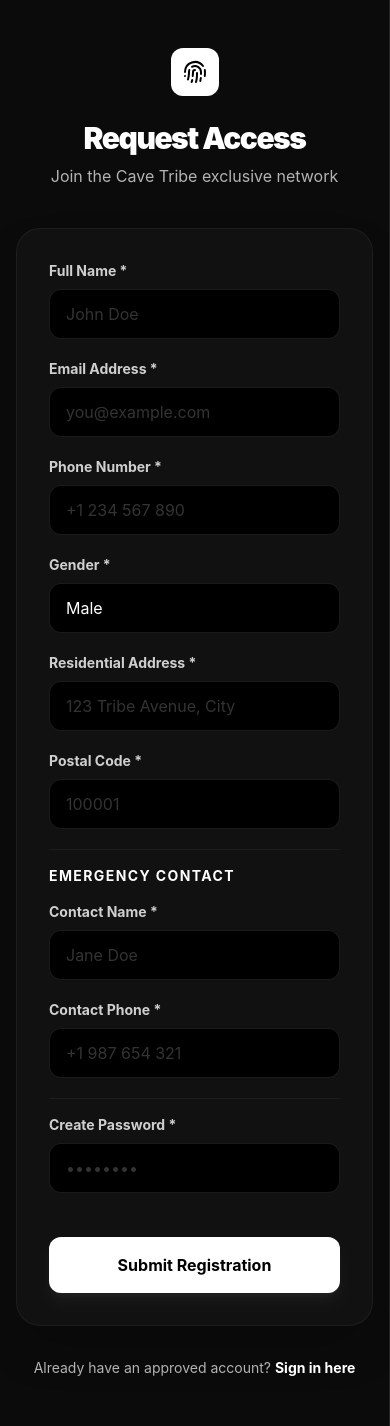
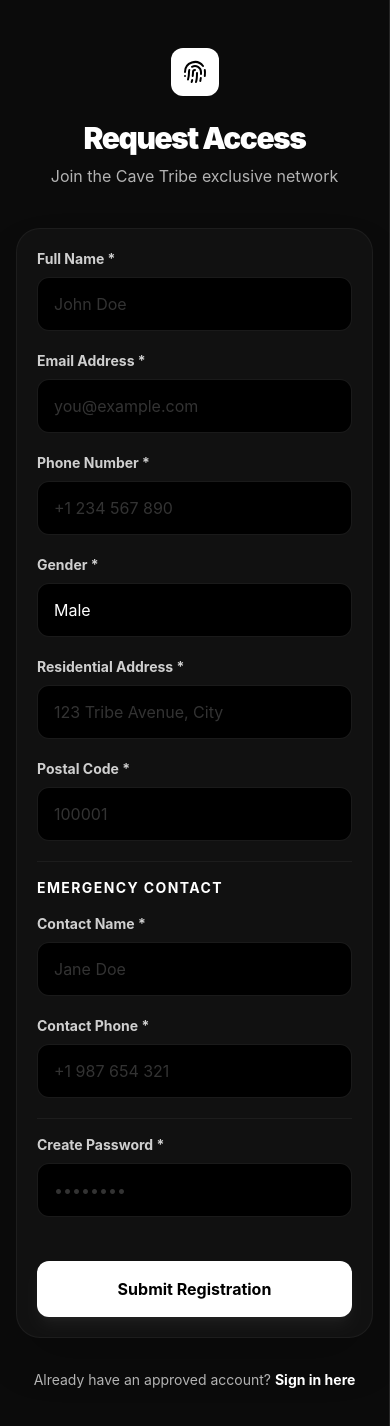
Before and after one commit to Ezekd0/TRIBE-ATD, a React (Vite) app: page /register in a window 390 px wide. Shown: the top 1426 px of the page. Built offline with nearby package versions, Linux system fonts and the light colour scheme; no server answers.

Commit message:
design: make auth forms and inputs spacious, legible, and auto-zoom-free on mobile viewports

```diff
--- a/src/layouts/AuthLayout.tsx
+++ b/src/layouts/AuthLayout.tsx
@@ -21,7 +21,7 @@ const AuthLayout: React.FC = () => {
     <div className="min-h-screen bg-background flex">
       {/* Left side - Form */}
       <div className="flex-1 flex flex-col justify-center py-12 px-4 sm:px-6 lg:flex-none lg:px-20 xl:px-24 border-r border-border">
-        <div className="mx-auto w-full max-w-sm lg:w-96">
+        <div className="mx-auto w-full max-w-md lg:w-[480px]">
           <Outlet />
         </div>
       </div>
--- a/src/pages/Login.tsx
+++ b/src/pages/Login.tsx
@@ -75,7 +75,7 @@ const Login: React.FC<LoginProps> = ({ isAdminLogin = false }) => {
         </p>
       </div>
 
-      <form onSubmit={handleSubmit} className="space-y-6 bg-[#111] p-8 rounded-3xl border border-white/5 shadow-2xl">
+      <form onSubmit={handleSubmit} className="space-y-6 bg-[#111] p-5 sm:p-8 rounded-3xl border border-white/5 shadow-2xl">
 
         {error && (
           <div className="bg-red-500/10 border border-red-500/20 text-red-400 p-4 rounded-xl flex items-start text-sm">
@@ -89,7 +89,7 @@ const Login: React.FC<LoginProps> = ({ isAdminLogin = false }) => {
           <input
             type="email"
             required
-            className="w-full bg-black border border-white/10 rounded-xl px-4 py-3 focus:outline-none focus:ring-2 focus:ring-white/20 transition-all placeholder-white/20"
+            className="w-full bg-black border border-white/10 rounded-xl px-4 py-3.5 sm:py-3 text-base sm:text-sm focus:outline-none focus:ring-2 focus:ring-white/20 transition-all placeholder-white/20"
             placeholder="you@example.com"
             value={email}
             onChange={(e) => setEmail(e.target.value)}
@@ -101,7 +101,7 @@ const Login: React.FC<LoginProps> = ({ isAdminLogin = false }) => {
           <input
             type="password"
             required
-            className="w-full bg-black border border-white/10 rounded-xl px-4 py-3 focus:outline-none focus:ring-2 focus:ring-white/20 transition-all placeholder-white/20"
+            className="w-full bg-black border border-white/10 rounded-xl px-4 py-3.5 sm:py-3 text-base sm:text-sm focus:outline-none focus:ring-2 focus:ring-white/20 transition-all placeholder-white/20"
             placeholder="••••••••"
             value={password}
             onChange={(e) => setPassword(e.target.value)}
--- a/src/pages/Register.tsx
+++ b/src/pages/Register.tsx
@@ -120,7 +120,7 @@ const Register: React.FC = () => {
         <p className="text-secondary">Join the Cave Tribe exclusive network</p>
       </div>
 
-      <form onSubmit={handleSubmit} className="space-y-5 bg-[#111] p-8 rounded-3xl border border-white/5 shadow-2xl">
+      <form onSubmit={handleSubmit} className="space-y-5 bg-[#111] p-5 sm:p-8 rounded-3xl border border-white/5 shadow-2xl">
         {error && (
           <div className="bg-red-500/10 border border-red-500/20 text-red-400 p-4 rounded-xl text-sm">
             {error}
@@ -133,7 +133,7 @@ const Register: React.FC = () => {
               type="text"
               name="fullName"
               required
-              className="w-full bg-black border border-white/10 rounded-xl px-4 py-3 focus:outline-none focus:ring-2 focus:ring-white/20 transition-all placeholder-white/20"
+              className="w-full bg-black border border-white/10 rounded-xl px-4 py-3.5 sm:py-3 text-base sm:text-sm focus:outline-none focus:ring-2 focus:ring-white/20 transition-all placeholder-white/20"
               placeholder="John Doe"
               value={formData.fullName}
               onChange={handleChange}
@@ -145,7 +145,7 @@ const Register: React.FC = () => {
               type="email"
               name="email"
               required
-              className="w-full bg-black border border-white/10 rounded-xl px-4 py-3 focus:outline-none focus:ring-2 focus:ring-white/20 transition-all placeholder-white/20"
+              className="w-full bg-black border border-white/10 rounded-xl px-4 py-3.5 sm:py-3 text-base sm:text-sm focus:outline-none focus:ring-2 focus:ring-white/20 transition-all placeholder-white/20"
               placeholder="you@example.com"
               value={formData.email}
               onChange={handleChange}
@@ -160,7 +160,7 @@ const Register: React.FC = () => {
               type="tel"
               name="phone"
               required
-              className="w-full bg-black border border-white/10 rounded-xl px-4 py-3 focus:outline-none focus:ring-2 focus:ring-white/20 transition-all placeholder-white/20"
+              className="w-full bg-black border border-white/10 rounded-xl px-4 py-3.5 sm:py-3 text-base sm:text-sm focus:outline-none focus:ring-2 focus:ring-white/20 transition-all placeholder-white/20"
               placeholder="+1 234 567 890"
               value={formData.phone}
               onChange={handleChange}
@@ -171,7 +171,7 @@ const Register: React.FC = () => {
             <select
               name="gender"
               required
-              className="w-full bg-black border border-white/10 rounded-xl px-4 py-3 focus:outline-none focus:ring-2 focus:ring-white/20 transition-all appearance-none"
+              className="w-full bg-black border border-white/10 rounded-xl px-4 py-3.5 sm:py-3 text-base sm:text-sm focus:outline-none focus:ring-2 focus:ring-white/20 transition-all appearance-none"
               value={formData.gender}
               onChange={handleChange}
             >
@@ -189,7 +189,7 @@ const Register: React.FC = () => {
               type="text"
               name="address"
               required
-              className="w-full bg-black border border-white/10 rounded-xl px-4 py-3 focus:outline-none focus:ring-2 focus:ring-white/20 transition-all placeholder-white/20"
+              className="w-full bg-black border border-white/10 rounded-xl px-4 py-3.5 sm:py-3 text-base sm:text-sm focus:outline-none focus:ring-2 focus:ring-white/20 transition-all placeholder-white/20"
               placeholder="123 Tribe Avenue, City"
               value={formData.address}
               onChange={handleChange}
@@ -201,7 +201,7 @@ const Register: React.FC = () => {
               type="text"
               name="postalCode"
               required
-              className="w-full bg-black border border-white/10 rounded-xl px-4 py-3 focus:outline-none focus:ring-2 focus:ring-white/20 transition-all placeholder-white/20"
+              className="w-full bg-black border border-white/10 rounded-xl px-4 py-3.5 sm:py-3 text-base sm:text-sm focus:outline-none focus:ring-2 focus:ring-white/20 transition-all placeholder-white/20"
               placeholder="100001"
               value={(formData as any).postalCode || ''}
               onChange={handleChange}
@@ -218,7 +218,7 @@ const Register: React.FC = () => {
                 type="text"
                 name="emergencyName"
                 required
-                className="w-full bg-black border border-white/10 rounded-xl px-4 py-3 focus:outline-none focus:ring-2 focus:ring-white/20 transition-all placeholder-white/20"
+                className="w-full bg-black border border-white/10 rounded-xl px-4 py-3.5 sm:py-3 text-base sm:text-sm focus:outline-none focus:ring-2 focus:ring-white/20 transition-all placeholder-white/20"
                 placeholder="Jane Doe"
                 value={formData.emergencyName}
                 onChange={handleChange}
@@ -230,7 +230,7 @@ const Register: React.FC = () => {
                 type="tel"
                 name="emergencyPhone"
                 required
-                className="w-full bg-black border border-white/10 rounded-xl px-4 py-3 focus:outline-none focus:ring-2 focus:ring-white/20 transition-all placeholder-white/20"
+                className="w-full bg-black border border-white/10 rounded-xl px-4 py-3.5 sm:py-3 text-base sm:text-sm focus:outline-none focus:ring-2 focus:ring-white/20 transition-all placeholder-white/20"
                 placeholder="+1 987 654 321"
                 value={formData.emergencyPhone}
                 onChange={handleChange}
@@ -245,7 +245,7 @@ const Register: React.FC = () => {
             type="password"
             name="password"
             required
-            className="w-full bg-black border border-white/10 rounded-xl px-4 py-3 focus:outline-none focus:ring-2 focus:ring-white/20 transition-all placeholder-white/20"
+            className="w-full bg-black border border-white/10 rounded-xl px-4 py-3.5 sm:py-3 text-base sm:text-sm focus:outline-none focus:ring-2 focus:ring-white/20 transition-all placeholder-white/20"
             placeholder="••••••••"
             value={formData.password}
             onChange={handleChange}
```
